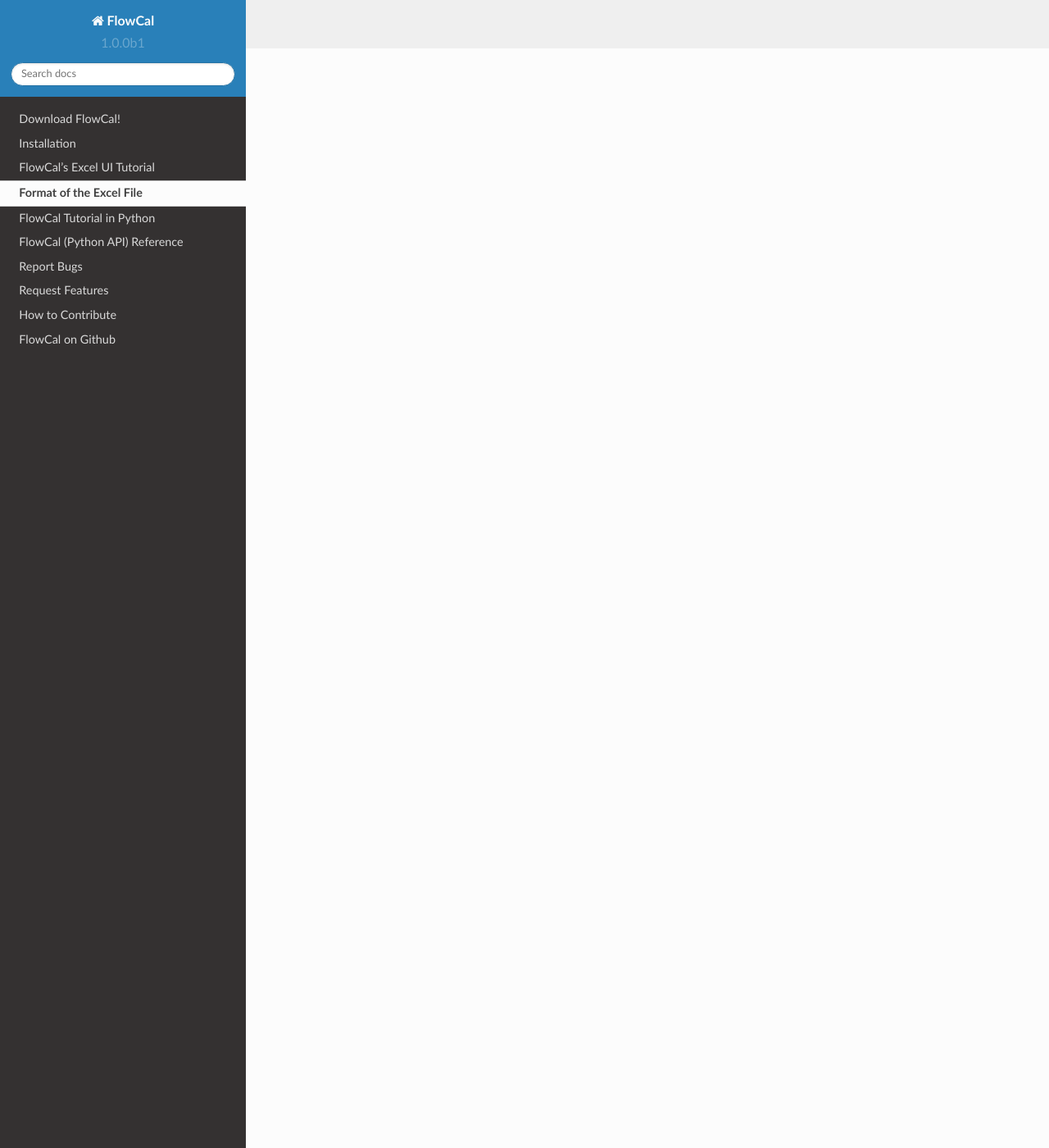
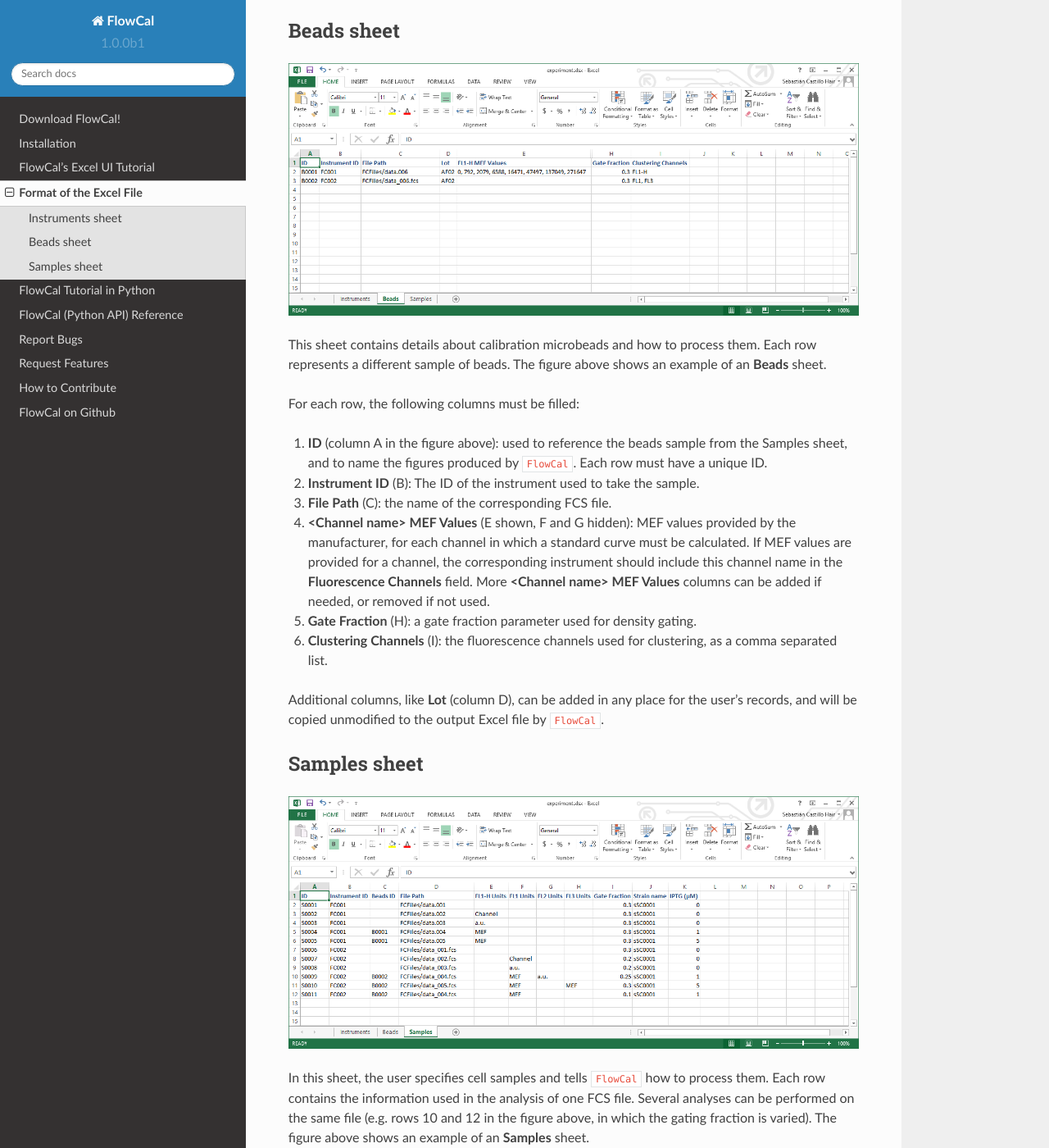
Before and after one commit to taborlab/FlowCal, a Sphinx documentation site: the page built from doc/format_excel.rst, in a window 1280 px wide and 1400 px high, scrolled down 1341 px. Shown: the whole window at 82% size. Built offline with Sphinx 7.4.7 and the Read the Docs theme 2.0.0, drawn with Linux system fonts in a browser that asks for light colours; some of the changed text lies outside the part shown.

Commit message:
Added description of Excel input file format.

```diff
--- a/doc/format_excel.rst
+++ b/doc/format_excel.rst
@@ -1,4 +1,64 @@
 Format of the Excel File
 ========================
 
-to do.
+``FlowCal``'s Excel interface requires a properly formatted Excel file that depicts the samples to be analyzed and the data processing parameters. The Excel input file must have at least three sheets, named **Instruments**, **Beads**, and **Samples**. Other sheets may be present, but ``FlowCal`` will ignore them.
+
+.. warning:: Sheet and column names are case-sensitive.
+
+An example of a properly formatted Excel input file is provided in the ``examples`` folder of ``FlowCal``. The following sections describe the format of the input Excel file, while using the example file as a guide.
+
+Instruments sheet
+-----------------
+
+.. image:: _static/spreadsheet_instruments.png
+
+This sheet must be filled with basic information about the flow cytometer used to acquire the samples. Each row represents an instrument. Typically, the user would only need to specify one instrument; however ``FlowCal`` allows the simultaneous processing of samples taken with different instruments. The figure above shows an example of an **Instruments** sheet.
+
+For each row, the following columns must be filled.
+
+1. **ID** (column A in the figure above) used to reference the instrument from the other sheets. Each row must have a unique ID.
+2. **Forward Scatter Channel** (C) and **Side Scatter Channel** (D): the names of these channels exactly as they appear in the acquisition software.
+3. **Fluorescence channels** (E): The names of the relevant fluorescence channels as a comma-separated list, exactly as they appear in the acquisition software.
+4. **Time Channel** (F): The name of the channel registering the time of each event. The FCS standard dictates that this should be called “Time”, but some non-standard files may use a different name. This can be found in the acquisition software.
+
+Additional columns, like **Description** (B in the figure above), can be added in any place for the user’s records, and will be copied unmodified to the output Excel file by ``FlowCal``.
+
+Beads sheet
+-----------
+
+.. image:: _static/spreadsheet_beads.png
+
+This sheet contains details about calibration microbeads and how to process them. Each row represents a different sample of beads. The figure above shows an example of an **Beads** sheet.
+
+For each row, the following columns must be filled:
+
+1. **ID** (column A in the figure above): used to reference the beads sample from the Samples sheet, and to name the figures produced by ``FlowCal``. Each row must have a unique ID.
+2. **Instrument ID** (B): The ID of the instrument used to take the sample.
+3. **File Path** (C): the name of the corresponding FCS file.
+4. **<Channel name> MEF Values** (E shown, F and G hidden): MEF values provided by the manufacturer, for each channel in which a standard curve must be calculated. If MEF values are provided for a channel, the corresponding instrument should include this channel name in the **Fluorescence Channels** field. More **<Channel name> MEF Values** columns can be added if needed, or removed if not used.
+5. **Gate Fraction** (H): a gate fraction parameter used for density gating.
+6. **Clustering Channels** (I): the fluorescence channels used for clustering, as a comma separated list.
+
+Additional columns, like **Lot** (column D), can be added in any place for the user’s records, and will be copied unmodified to the output Excel file by ``FlowCal``.
+
+Samples sheet
+-------------
+
+.. image:: _static/spreadsheet_samples.png
+
+In this sheet, the user specifies cell samples and tells ``FlowCal`` how to process them. Each row contains the information used in the analysis of one FCS file. Several analyses can be performed on the same file (e.g. rows 10 and 12 in the figure above, in which the gating fraction is varied). The figure above shows an example of an **Samples** sheet.
+
+For each row, the following columns must be filled:
+
+1. **ID** (column A in the figure above): used to name the figures produced by ``FlowCal``. Each row must have a unique ID.
+2. **Instrument ID** (B): The ID of the instrument used to take the sample.
+3. **Beads ID** (C): The ID of the beads sample that will be used to perform the MEF transformation. Can be left blank if MEF units are not desired.
+4. **File Path** (D): the name of the corresponding FCS file.
+5. **<Channel name> Units** (E, F, G, and H): The units in which to report statistics and make plots, for each fluorescence channel. If left blank, no statistics or plots will be made for that channel. More of these columns can be added or removed if necessary. If this field is specified for a channel, the corresponding instrument should include this channel in its **Fluorescence Channels** field. The available options are:
+
+    a. **Channel**: Raw “Channel Number” units, exactly as they are stored in the FCS file.
+    b. **a.u.**: Arbitrary Units.
+    c. **MEF**: MEF units.
+6. **Gate Fraction** (I): Fraction of samples to keep in the density gating step.
+
+Additional columns, such as **Strain name** and **IPTG (µM)** (columns J and K), can be added in any place for the user’s records, and will be copied unmodified to the output Excel file by ``FlowCal``.
```
Also changed, not shown: doc/_static/spreadsheet_beads.png (added), doc/_static/spreadsheet_instruments.png (added), doc/_static/spreadsheet_samples.png (added).
